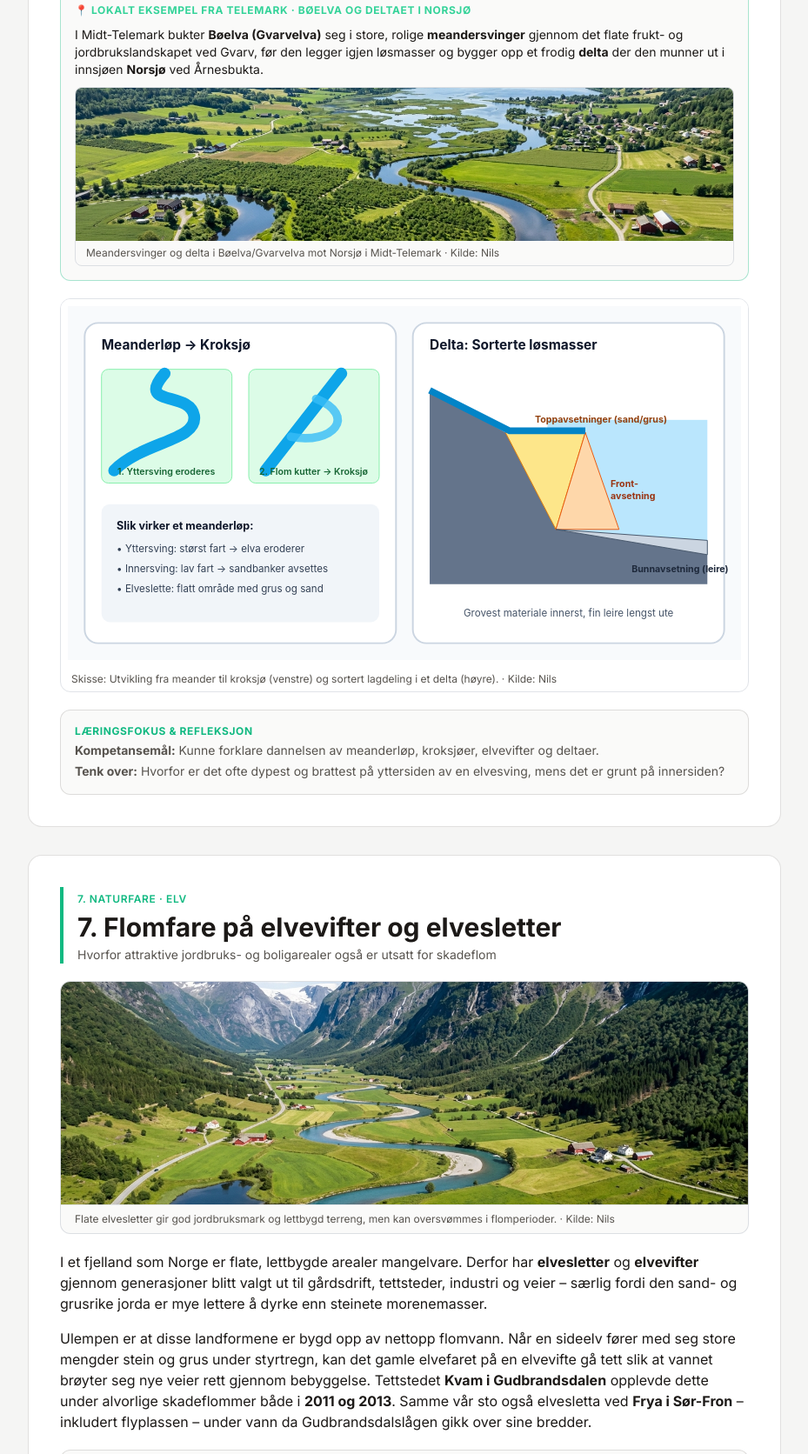
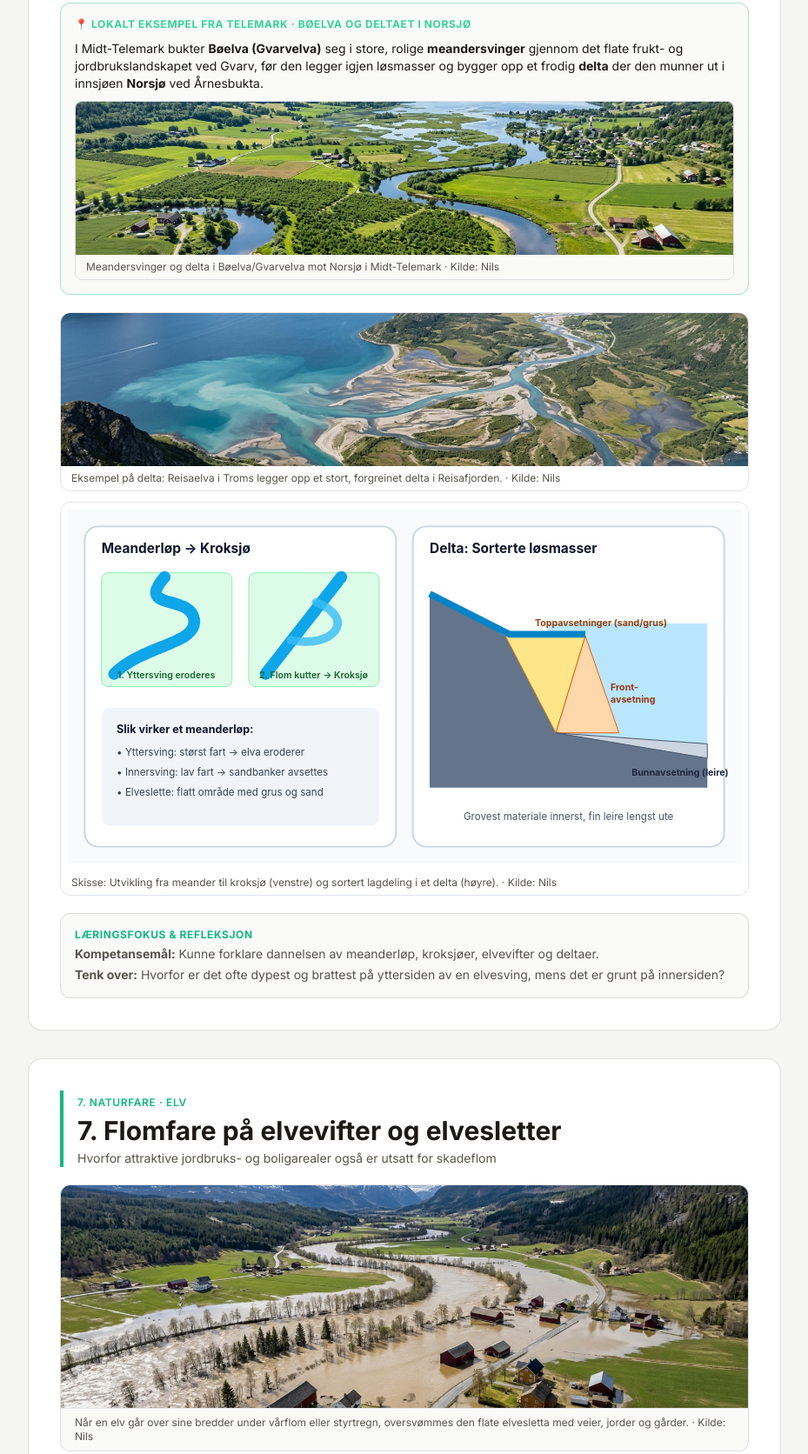
Before and after one commit to nilsnaas/Geografi, a plain HTML site: page klassisk.html in a window 1280 px wide. Shown: the part 8600-10272 px from the top of the page at 87% size, without its empty margins (350-1279 px from the left). Drawn offline with nearby package versions, Linux system fonts and the light colour scheme.

Commit message:
Bruk Stryneelva-bildet på meanderløp og nytt flombilde på flomfare

```diff
--- a/klassisk.html
+++ b/klassisk.html
@@ -396,8 +396,8 @@
         period: 'Kapittel 3', part: '6. Elvas avsetningsformer',
         title: '6. Meander, kroksjø, elvevifte & delta',
         subtitle: 'Når elva mister fart og legger fra seg sorterte masser i svinger, vifter og deltaer',
-        image: 'Images/reisaelva-delta.jpg',
-        caption: 'Reisaelva i Troms danner et forgreinet delta der den renner ut i Reisafjorden. · Kilde: Nils',
+        image: 'Images/stryneelva-landformer.jpg',
+        caption: 'Eksempel på meanderløp: Stryneelva i Vestland slynger seg over dalbunnen med tydelige sandbanker i innersvingene og bratt erosjonskant i yttersvingene. · Kilde: Nils',
         enkel: `
           <p>På flate dalbunner lager elva et svingete ${g('meanderlop', 'meanderløp')} (graver i yttersving, legger fra seg sand i innersving) og flate <strong>elvesletter</strong>. Under flom kan elva kutte gjennom en bue så det blir liggende igjen en ${g('kroksjo', 'kroksjø')}.</p>
           <p>Der dalsider flater ut oppstår en ${g('elvevifte', 'elvevifte')}, og ved utløpet i vann eller hav bygges et ${g('delta', 'delta')} med grovt materiale innerst og fin leire lengst ute – som der <strong>Bøelva</strong> renner ut i <strong>Norsjø</strong> i Telemark.</p>
@@ -415,6 +415,10 @@
           </div>
         `,
         caseHtml: `
+          <figure class="overflow-hidden rounded-xl border border-slate-500/20 mb-3">
+            <img src="Images/reisaelva-delta.jpg" alt="Deltaet til Reisaelva i Troms" class="w-full h-44 object-cover" />
+            <figcaption class="px-3 py-1.5 text-xs text-sec">Eksempel på delta: Reisaelva i Troms legger opp et stort, forgreinet delta i Reisafjorden. · Kilde: Nils</figcaption>
+          </figure>
           <figure class="overflow-hidden rounded-xl border border-slate-500/20">
             <img src="Images/fig-elvelandformer.svg" alt="Meander til kroksjø og lagdeling i delta" class="w-full bg-white p-2" />
             <figcaption class="px-3 py-1.5 text-xs text-sec">Skisse: Utvikling fra meander til kroksjø (venstre) og sortert lagdeling i et delta (høyre). · Kilde: Nils</figcaption>
@@ -435,8 +439,8 @@
         period: 'Flom & arealbruk', part: '7. Naturfare · Elv',
         title: '7. Flomfare på elvevifter og elvesletter',
         subtitle: 'Hvorfor attraktive jordbruks- og boligarealer også er utsatt for skadeflom',
-        image: 'Images/stryneelva-landformer.jpg',
-        caption: 'Flate elvesletter gir god jordbruksmark og lettbygd terreng, men kan oversvømmes i flomperioder. · Kilde: Nils',
+        image: 'Images/flom-elveslette.jpg',
+        caption: 'Når en elv går over sine bredder under vårflom eller styrtregn, oversvømmes den flate elvesletta med veier, jorder og gårder. · Kilde: Nils',
         enkel: `
           <p>Flate elvevifter og elvesletter er populære steder å dyrke jord og bygge hus og veier, men de er skapt av elver i flom. Tettstedet <strong>Kvam i Gudbrandsdalen</strong> ligger på en elvevifte og ble hardt rammet av skadeflom i både <strong>2011 og 2013</strong>.</p>
           <p>Under storflommen i 2013 sto også store deler av dalbunnen og flyplassen ved <strong>Frya i Sør-Fron</strong> under vann.</p>
```
Also changed, not shown: index.html (+8 -4 lines), Images/flom-elveslette.jpg (added), 1 other file.
